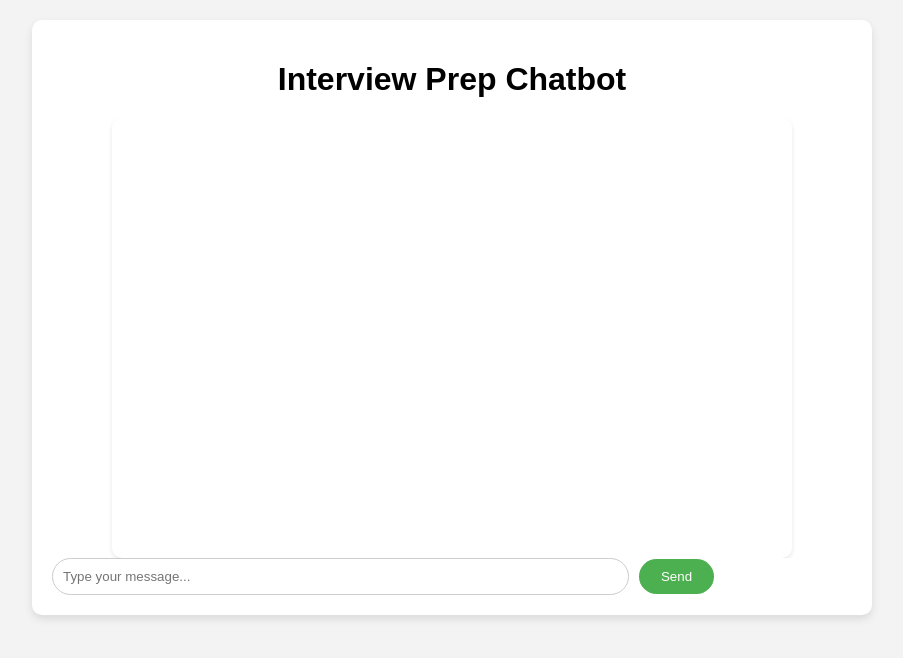
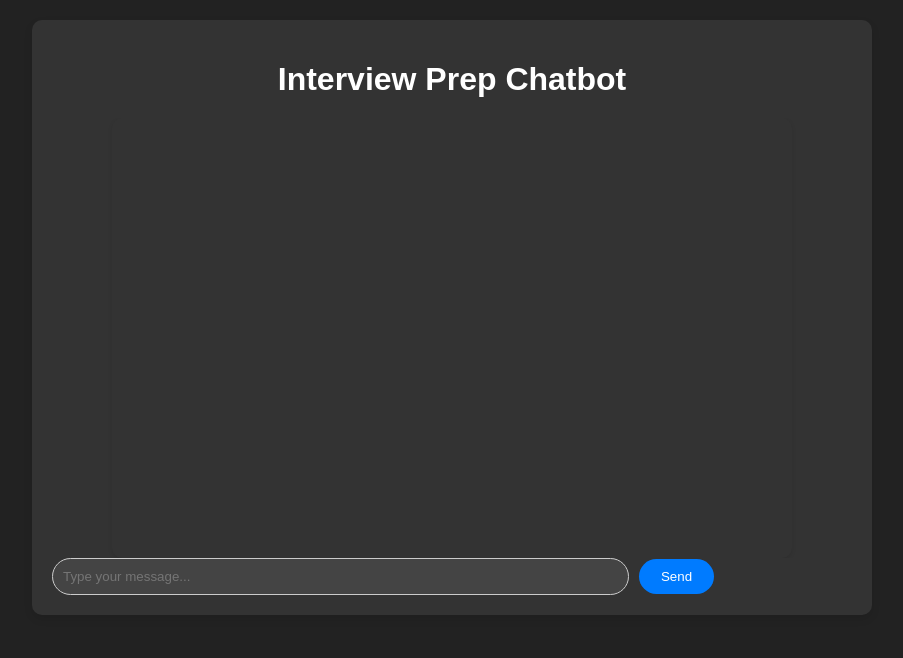
Before and after one commit to blevi3/interview_chatbot, a Python web app: template interviewprep/chat/templates/chat.html in a window 1280 px wide. Shown: the top 658 px of the page, without its empty margins (188-1091 px from the left). Run offline with Jinja, Linux system fonts and the light colour scheme; the template is opened without the code that fills it, so the values that code supplies are empty.

Commit message:
darker theme

```diff
--- a/interviewprep/chat/templates/chat.html
+++ b/interviewprep/chat/templates/chat.html
@@ -5,7 +5,8 @@
     <style>
         body {
             font-family: Arial, sans-serif;
-            background-color: #f3f3f3;
+            background-color: #222;
+            color: #fff;
             margin: 0;
             padding: 0;
         }
@@ -14,7 +15,7 @@
             margin: auto;
             padding: 20px;
             border-radius: 10px;
-            background-color: #fff;
+            background-color: #333;
             box-shadow: 0 2px 4px rgba(0, 0, 0, 0.1);
             height: 400px;
             overflow-y: auto;
@@ -30,14 +31,14 @@
             clear: both;
         }
         .user-message {
-            background-color: #efefef;
-            color: #333;
-            float: left;
+            background-color: #007bff;
+            color: #fff;
+            float: right;
         }
         .bot-message {
-            background-color: #4CAF50;
-            color: white;
-            float: right;
+            background-color: #808080;
+            color: #fff;
+            float: left;
         }
         #user-input {
             width: calc(80% - 85px);
@@ -45,24 +46,26 @@
             padding: 10px;
             border: 1px solid #ccc;
             border-radius: 20px;
+            background-color: #444;
+            color: #fff;
         }
         #send-button {
             width: 75px;
             padding: 10px;
             border: none;
             border-radius: 20px;
-            background-color: #4CAF50;
-            color: white;
+            background-color: #007bff;
+            color: #fff;
             cursor: pointer;
         }
         #send-button:hover {
-            background-color: #45a049;
+            background-color: #0056b3;
         }
         .chat-container-wrapper {
             max-width: 800px;
             margin: 20px auto;
             padding: 20px;
-            background-color: #fff;
+            background-color: #333;
             border-radius: 10px;
             box-shadow: 0 4px 8px rgba(0, 0, 0, 0.1);
         }
```
